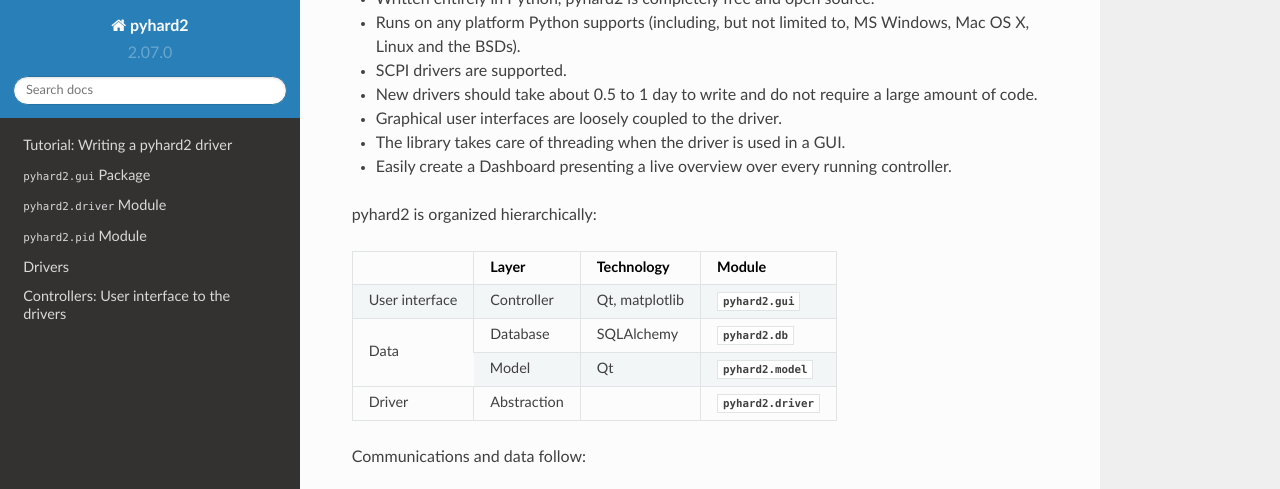
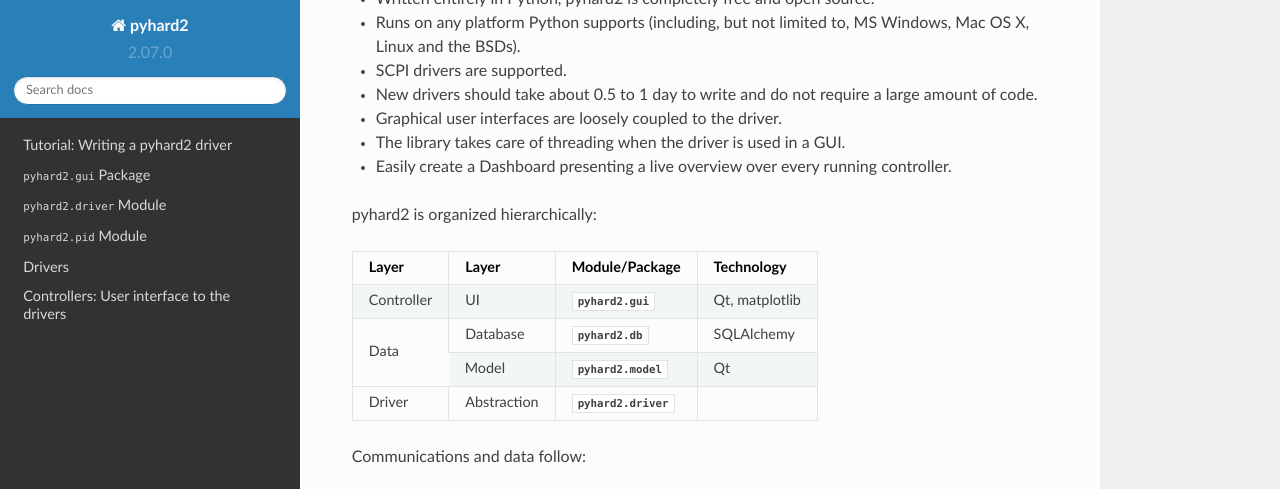
Before and after one commit to Synss/pyhard2, a Sphinx documentation site: the page built from documentation/index.rst, in a window 1280 px wide and 900 px high, scrolled down 317 px, cut to the strip 0-489 px from the top of the window. Built offline with Sphinx 7.4.7 and the Read the Docs theme 2.0.0, drawn with Linux system fonts in a browser that asks for light colours; pages that are not in the unit, such as notebooks, are missing from menus.

Commit message:
fixup doc

```diff
--- a/documentation/index.rst
+++ b/documentation/index.rst
@@ -24,17 +24,17 @@
 
 .. table::
 
-   +----------------+--------------+----------------+------------------------------+
-   |                | Layer        | Technology     | Module                       |
-   +================+==============+================+==============================+
-   | User interface | Controller   | Qt, matplotlib | :mod:`pyhard2.gui`           |
-   +----------------+--------------+----------------+------------------------------+
-   |                | Database     | SQLAlchemy     | :mod:`pyhard2.db`            |
-   | Data           +--------------+----------------+------------------------------+
-   |                | Model        | Qt             | :mod:`pyhard2.model`         |
-   +----------------+--------------+----------------+------------------------------+
-   | Driver         | Abstraction  |                | :mod:`pyhard2.driver`        |
-   +----------------+--------------+----------------+------------------------------+
+   +------------+-------------+-----------------------+----------------+
+   | Layer      | Layer       | Module/Package        | Technology     |
+   +============+=============+=======================+================+
+   | Controller | UI          | :mod:`pyhard2.gui`    | Qt, matplotlib |
+   +------------+-------------+-----------------------+----------------+
+   |            | Database    | :mod:`pyhard2.db`     | SQLAlchemy     |
+   | Data       +-------------+-----------------------+----------------+
+   |            | Model       | :mod:`pyhard2.model`  | Qt             |
+   +------------+-------------+-----------------------+----------------+
+   | Driver     | Abstraction | :mod:`pyhard2.driver` |                |
+   +------------+-------------+-----------------------+----------------+
 
 Communications and data follow:
 
```
